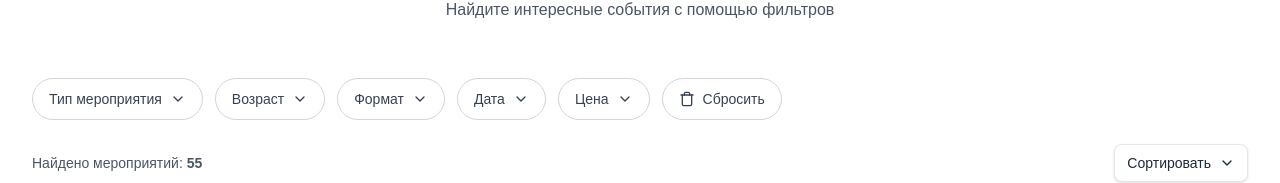
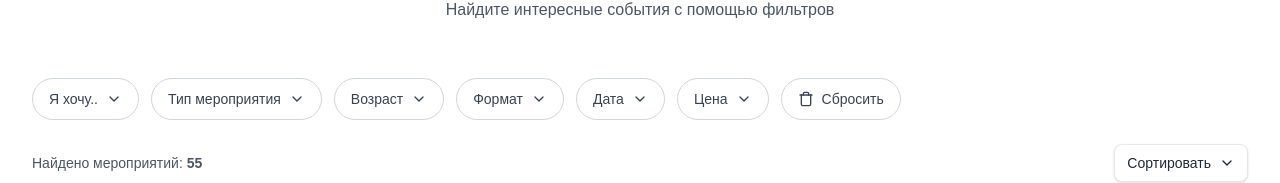
Before and after one commit to AndreiUshakov/afisha_genspark, a Next.js app: page /events in a window 1280 px wide. Shown: the part 168-351 px from the top of the page. Built offline with nearby package versions, Linux system fonts and the light colour scheme.

Commit message:
Filter 'I wish'

```diff
--- a/components/events/DropdownFilters.tsx
+++ b/components/events/DropdownFilters.tsx
@@ -4,6 +4,26 @@ import { useState } from 'react';
 
 export default function DropdownFilters() {
   const [openDropdown, setOpenDropdown] = useState<string | null>(null);
+
+  const wishes = [
+    'Поиграть',
+    'Посмотреть',
+    'Учиться',
+    'Познакомиться',
+    'Удивиться',
+    'Вдохновиться',
+    'Оттянуться',
+    'Поразмышлять',
+    'Отдохнуть',
+    'Развлечься',
+    'Потусоваться',
+    'Получить опыт',
+    'Проявить себя',
+    'Погулять',
+    'Почувствовать атмосферу',
+    'Творить',
+    'Исследовать'
+  ];
 
   const toggleDropdown = (name: string) => {
     setOpenDropdown(openDropdown === name ? null : name);
@@ -16,6 +36,43 @@ export default function DropdownFilters() {
   return (
     <div className="mb-6">
       <div className="flex flex-wrap items-center gap-3">
+        {/* Я хочу */}
+        <div className="relative inline-flex">
+          <button
+            type="button"
+            onClick={() => toggleDropdown('wishes')}
+            className="py-2.5 px-4 inline-flex items-center gap-x-2 text-sm font-medium rounded-full border border-gray-300 bg-white text-gray-700 hover:bg-gray-50 focus:outline-none focus:bg-gray-50 transition-colors dark:bg-neutral-800 dark:border-neutral-700 dark:text-neutral-300 dark:hover:bg-neutral-700"
+          >
+            Я хочу..
+            <svg className={`size-4 transition-transform ${openDropdown === 'wishes' ? 'rotate-180' : ''}`} xmlns="http://www.w3.org/2000/svg" width="24" height="24" viewBox="0 0 24 24" fill="none" stroke="currentColor" strokeWidth="2" strokeLinecap="round" strokeLinejoin="round">
+              <path d="m6 9 6 6 6-6"/>
+            </svg>
+          </button>
+          {openDropdown === 'wishes' && (
+            <>
+              <div className="fixed inset-0 z-40" onClick={closeDropdown}></div>
+              <div className="absolute top-full left-0 mt-2 min-w-60 max-h-96 overflow-y-auto bg-white shadow-lg rounded-xl p-3 z-50 dark:bg-neutral-800 dark:border dark:border-neutral-700">
+                <div className="space-y-2">
+                  {wishes.map((wish) => (
+                    <label key={wish} className="flex items-center py-1.5 px-2 rounded-lg hover:bg-gray-100 dark:hover:bg-neutral-700 cursor-pointer">
+                      <input
+                        type="checkbox"
+                        className="shrink-0 border-gray-300 rounded text-blue-600 focus:ring-blue-500 dark:bg-neutral-800 dark:border-neutral-600"
+                      />
+                      <span className="text-sm text-gray-700 ms-3 dark:text-neutral-300">{wish}</span>
+                    </label>
+                  ))}
+                </div>
+                <div className="pt-3 mt-3 border-t border-gray-200 dark:border-neutral-700">
+                  <button onClick={closeDropdown} className="w-full py-2 px-3 text-sm font-medium rounded-lg bg-blue-600 text-white hover:bg-blue-700 transition-colors">
+                    Применить
+                  </button>
+                </div>
+              </div>
+            </>
+          )}
+        </div>
+
         {/* Тип мероприятия */}
         <div className="relative inline-flex">
           <button
@@ -70,7 +127,7 @@ export default function DropdownFilters() {
               <div className="fixed inset-0 z-40" onClick={closeDropdown}></div>
               <div className="absolute top-full left-0 mt-2 min-w-60 bg-white shadow-lg rounded-xl p-3 z-50 dark:bg-neutral-800 dark:border dark:border-neutral-700">
                 <div className="space-y-2">
-                  {['Дети 0-6', 'Школьники 7-12', 'Подростки 13-17', 'Взрослые', '55+'].map((age) => (
+                  {['Малыши 0+', 'Младшие школьники 6+', 'Старшие школьники 12+', 'Подростки 16+', 'Взрослые 18+'].map((age) => (
                     <label key={age} className="flex items-center py-1.5 px-2 rounded-lg hover:bg-gray-100 dark:hover:bg-neutral-700 cursor-pointer">
                       <input
                         type="checkbox"
--- a/components/events/EventFilters.tsx
+++ b/components/events/EventFilters.tsx
@@ -1,11 +1,49 @@
 'use client';
 
 export default function EventFilters() {
+  const wishes = [
+    'Поиграть',
+    'Посмотреть',
+    'Учиться',
+    'Познакомиться',
+    'Удивиться',
+    'Вдохновиться',
+    'Оттянуться',
+    'Поразмышлять',
+    'Отдохнуть',
+    'Развлечься',
+    'Потусоваться',
+    'Получить опыт',
+    'Проявить себя',
+    'Погулять',
+    'Почувствовать атмосферу',
+    'Творить',
+    'Исследовать'
+  ];
+
   return (
     <div className="bg-white border border-gray-200 rounded-xl p-5 dark:bg-neutral-900 dark:border-neutral-700">
       <h3 className="font-semibold text-gray-800 dark:text-white mb-4">
         Фильтры
       </h3>
+
+      {/* Я хочу */}
+      <div className="mb-6">
+        <h4 className="text-sm font-medium text-gray-700 dark:text-neutral-300 mb-2">
+          Я хочу..
+        </h4>
+        <div className="space-y-2 max-h-64 overflow-y-auto">
+          {wishes.map((wish) => (
+            <label key={wish} className="flex items-center">
+              <input
+                type="checkbox"
+                className="shrink-0 mt-0.5 border-gray-200 rounded text-blue-600 focus:ring-blue-500 dark:bg-neutral-800 dark:border-neutral-700 dark:checked:bg-blue-500 dark:checked:border-blue-500 dark:focus:ring-offset-gray-800"
+              />
+              <span className="text-sm text-gray-600 ms-3 dark:text-neutral-400">{wish}</span>
+            </label>
+          ))}
+        </div>
+      </div>
 
       {/* Возрастная категория */}
       <div className="mb-6">
@@ -13,7 +51,7 @@ export default function EventFilters() {
           Возрастная категория
         </h4>
         <div className="space-y-2">
-          {['Дети 0-6', 'Школьники 7-12', 'Подростки 13-17', 'Взрослые', '55+'].map((age) => (
+          {['Малыши 0+', 'Младшие школьники 6+', 'Старшие школьники 12+', 'Подростки 16+', 'Взрослые 18+'].map((age) => (
             <label key={age} className="flex items-center">
               <input
                 type="checkbox"
--- a/components/events/HorizontalFilters.tsx
+++ b/components/events/HorizontalFilters.tsx
@@ -6,19 +6,73 @@ export default function HorizontalFilters() {
   const [showAllAges, setShowAllAges] = useState(false);
   const [showAllTypes, setShowAllTypes] = useState(false);
   const [showAllPrices, setShowAllPrices] = useState(false);
+  const [showAllWishes, setShowAllWishes] = useState(false);
 
-  const ages = ['Дети 0-6', 'Школьники 7-12', 'Подростки 13-17', 'Взрослые', '55+'];
+  const ages = ['Малыши 0+', 'Младшие школьники 6+', 'Старшие школьники 12+', 'Подростки 16+', 'Взрослые 18+'];
   const types = ['Театр', 'Лекции', 'Мастер-классы', 'Выставки', 'Спорт', 'Семейное', 'Концерты', 'Кино'];
   const prices = ['Бесплатные', 'До 500 ₽', 'До 1000 ₽', 'Премиум'];
   const formats = ['Офлайн', 'Онлайн'];
   const dates = ['Сегодня', 'Завтра', 'Выходные', 'Эта неделя', 'Этот месяц'];
+  const wishes = [
+    'Поиграть',
+    'Посмотреть',
+    'Учиться',
+    'Познакомиться',
+    'Удивиться',
+    'Вдохновиться',
+    'Оттянуться',
+    'Поразмышлять',
+    'Отдохнуть',
+    'Развлечься',
+    'Потусоваться',
+    'Получить опыт',
+    'Проявить себя',
+    'Погулять',
+    'Почувствовать атмосферу',
+    'Творить',
+    'Исследовать'
+  ];
 
   const visibleAges = showAllAges ? ages : ages.slice(0, 3);
   const visibleTypes = showAllTypes ? types : types.slice(0, 4);
   const visiblePrices = showAllPrices ? prices : prices.slice(0, 3);
+  const visibleWishes = showAllWishes ? wishes : wishes.slice(0, 6);
 
   return (
     <div className="bg-white border border-gray-200 rounded-xl p-4 mb-6 dark:bg-neutral-900 dark:border-neutral-700">
+      {/* Я хочу */}
+      <div className="mb-4 pb-4 border-b border-gray-200 dark:border-neutral-700">
+        <div className="flex items-center justify-between mb-3">
+          <h4 className="text-sm font-semibold text-gray-800 dark:text-white">
+            Я хочу..
+          </h4>
+          {wishes.length > 6 && (
+            <button
+              onClick={() => setShowAllWishes(!showAllWishes)}
+              className="text-xs text-blue-600 hover:text-blue-700 dark:text-blue-400"
+            >
+              {showAllWishes ? 'Скрыть' : `Еще ${wishes.length - 6}`}
+            </button>
+          )}
+        </div>
+        <div className="flex flex-wrap gap-2">
+          {visibleWishes.map((wish) => (
+            <label
+              key={wish}
+              className="inline-flex items-center px-3 py-1.5 rounded-lg border border-gray-200 text-sm text-gray-700 hover:border-blue-600 hover:bg-blue-50 cursor-pointer transition-colors dark:border-neutral-700 dark:text-neutral-300 dark:hover:border-blue-500 dark:hover:bg-blue-900/20"
+            >
+              <input
+                type="checkbox"
+                className="sr-only peer"
+              />
+              <span className="peer-checked:text-blue-600 peer-checked:font-medium dark:peer-checked:text-blue-400">
+                {wish}
+              </span>
+            </label>
+          ))}
+        </div>
+      </div>
+
       {/* Возрастная категория */}
       <div className="mb-4 pb-4 border-b border-gray-200 dark:border-neutral-700">
         <div className="flex items-center justify-between mb-3">
```
